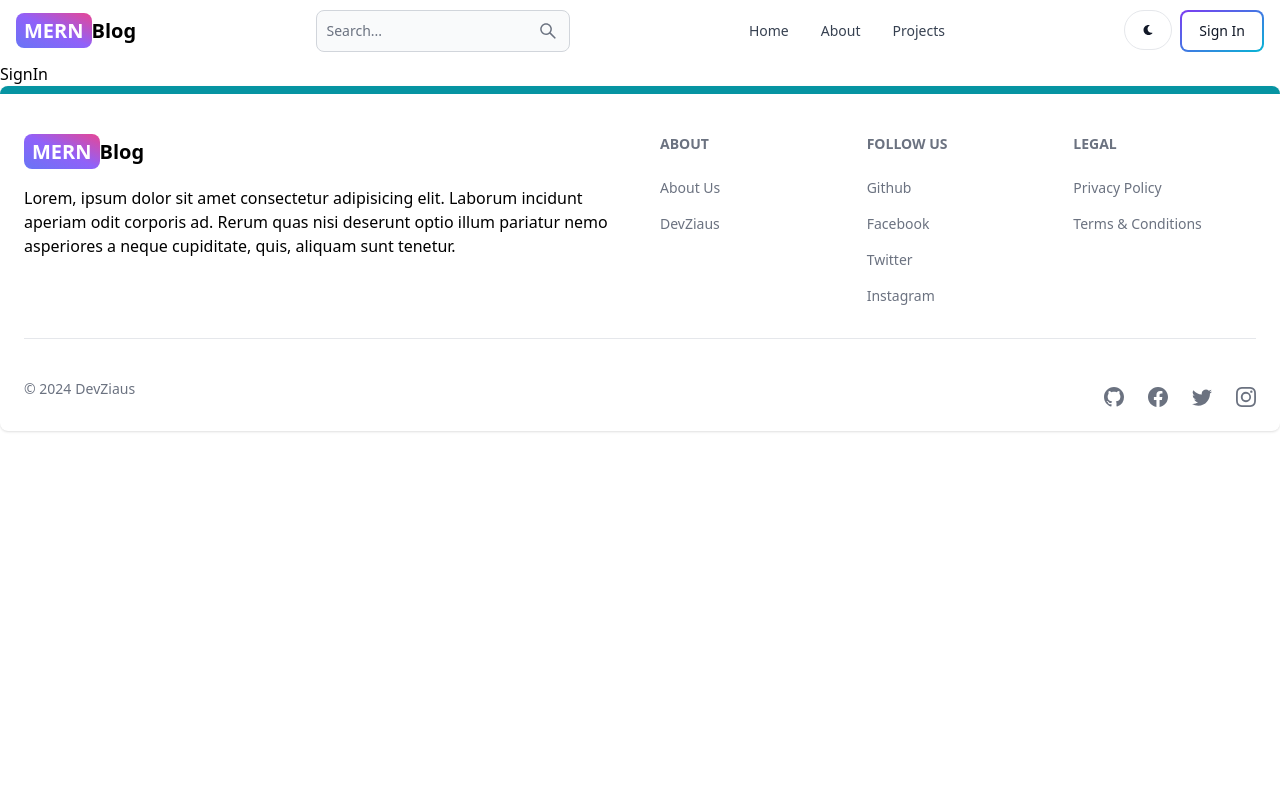
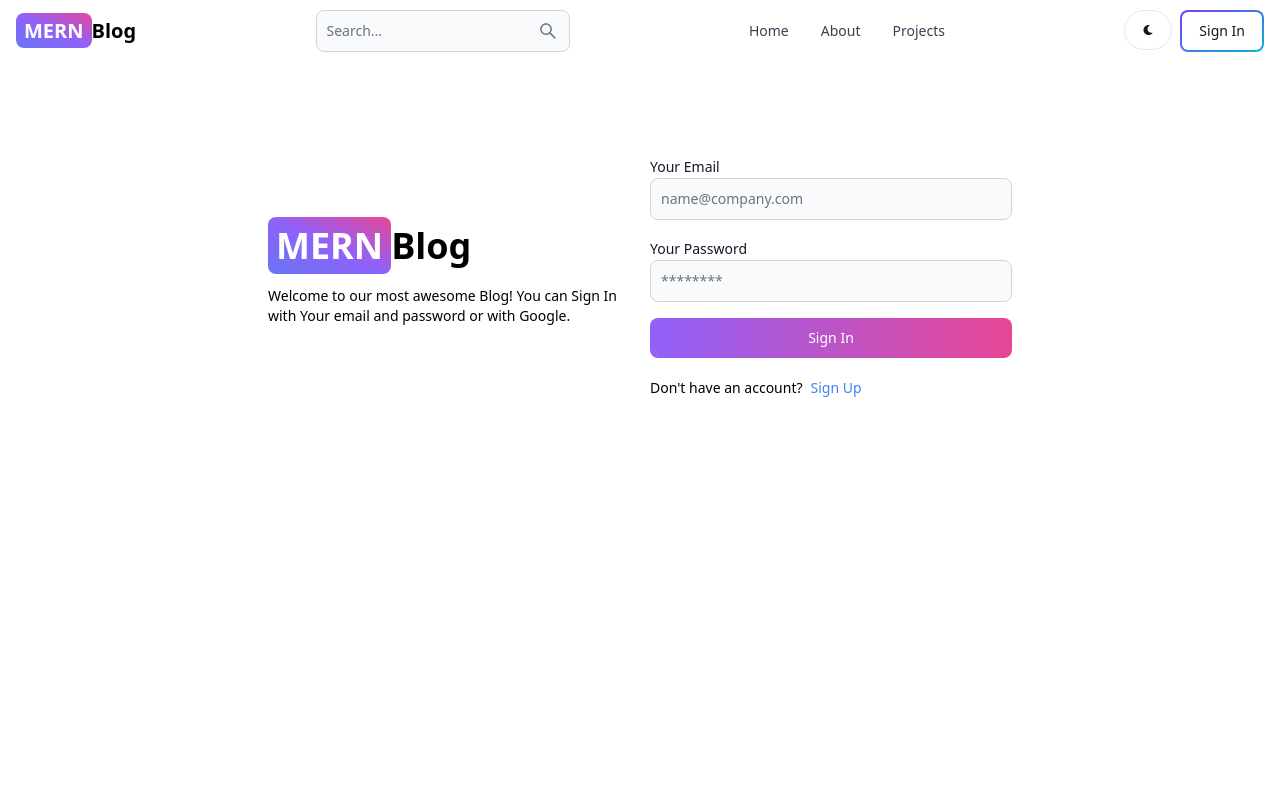
Before and after one commit to DevZiaus/mern-stack-blog, a React (Vite) app in the folder client/: page /sign-in in a window 1280 px wide. Shown: the top 800 px of the page. Built offline with nearby package versions, Linux system fonts and the light colour scheme.

Commit message:
Sign In with user name and password functionality added to frontend

```diff
--- a/client/src/pages/SignIn.jsx
+++ b/client/src/pages/SignIn.jsx
@@ -1,7 +1,104 @@
-import React from 'react'
+import React, { useState } from 'react'
+import { Link, useNavigate } from 'react-router-dom'
+import { Label, TextInput, Button, Alert, Spinner } from 'flowbite-react'
 
 export default function SignIn() {
+  const [formData, setFormData] = useState({});
+  const [errorMessage, setErrorMessage] = useState(null);
+  const [loading, setLoading] = useState(false);
+  const navigate = useNavigate();
+  const handleChange = (e) => {
+    setFormData({...formData, [e.target.id]: e.target.value.trim()});
+  };
+
+  const handleSubmit = async (e) => {
+    e.preventDefault();
+    if(!formData.email || !formData.password) {
+      return setErrorMessage('Please fill out all fields');
+    }
+    try {
+      setLoading(true);
+      setErrorMessage(null);
+      const res = await fetch('/api/auth/signin', {
+        method:'POST',
+        headers: {
+          'Content-Type': 'application/json'
+        },
+        body: JSON.stringify(formData),
+      });
+      const data = await res.json();
+      if (data.success === false) {
+        return setErrorMessage(data.message);
+      }
+      setLoading(false);
+      if (res.ok) {
+        navigate('/');
+      }
+    } catch (error) {
+      setErrorMessage(error.message);
+      setLoading(false);
+    }
+  };
   return (
-    <div>SignIn</div>
+    <div className='min-h-screen mt-20'>
+      <div className='flex flex-col md:flex-row md:items-center p-3 max-w-3xl mx-auto gap-5'>
+        <div className='flex-1'>
+          <Link className='font-bold dark:text-white text-4xl' to="/">
+              <span className='px-2 py-1 bg-gradient-to-tr from-indigo-500 via-purple-500 to-pink-500 rounded-lg text-white'>MERN</span>
+              Blog
+          </Link>
+          <p className='text-sm mt-5'>
+            Welcome to our most awesome Blog! You can Sign In with Your email and password or with Google.
+          </p>
+        </div>
+        <div className='flex-1'>
+          <form className='flex flex-col gap-4' onSubmit={handleSubmit}>
+            <div className=''>
+              <Label value='Your Email' />
+              <TextInput
+                type='email'
+                placeholder='name@company.com'
+                className='w-full'
+                id='email'
+                onChange={handleChange}
+              />
+            </div>
+            <div className=''>
+              <Label value='Your Password' />
+              <TextInput
+                type='password'
+                placeholder='********'
+                className='w-full'
+                id='password'
+                onChange={handleChange}
+              />
+            </div>
+            <Button gradientDuoTone='purpleToPink' type='submit' disabled={loading}>
+              {
+                loading ? (
+                  <>
+                    <Spinner size='sm' />
+                    <span className='pl-3'>Loading...</span>
+                  </>
+                ) : 'Sign In'
+              }
+            </Button>
+          </form>
+          <div className='flex gap-2 text-sm mt-5'>
+            <span>Don't have an account?</span>
+            <Link to='/sign-up' className='text-blue-500'>
+              Sign Up
+            </Link>
+          </div>
+          {
+            errorMessage && (
+              <Alert className='mt-5' color='failure'>
+                {errorMessage}
+              </Alert>
+            )
+          }
+        </div>
+      </div>
+    </div>
   )
 }
--- a/client/src/pages/SignUp.jsx
+++ b/client/src/pages/SignUp.jsx
@@ -48,7 +48,7 @@
               Blog
           </Link>
           <p className='text-sm mt-5'>
-            Lorem ipsum dolor sit amet consectetur adipisicing elit. Modi odio minima nemo quae ut, harum illum sunt, voluptates tenetur accusantium quos tempore quisquam magni non sed sapiente explicabo neque recusandae!
+          Welcome to our most awesome Blog! You can Sign Up with Your email and password or with Google.
           </p>
         </div>
         <div className='flex-1'>
```
